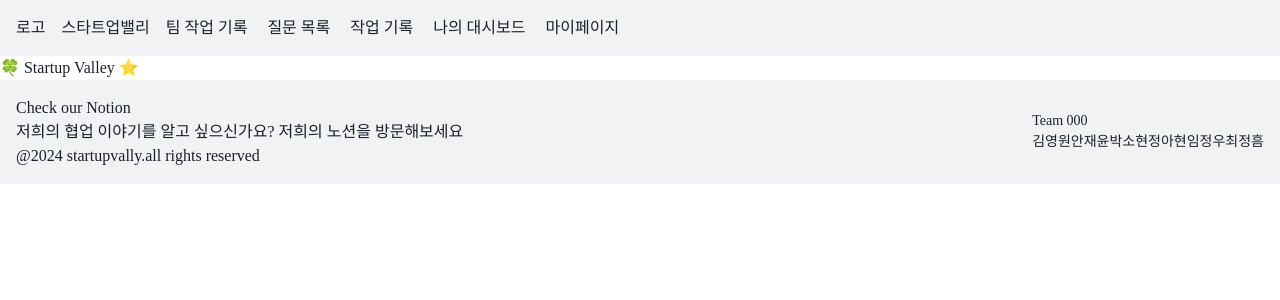
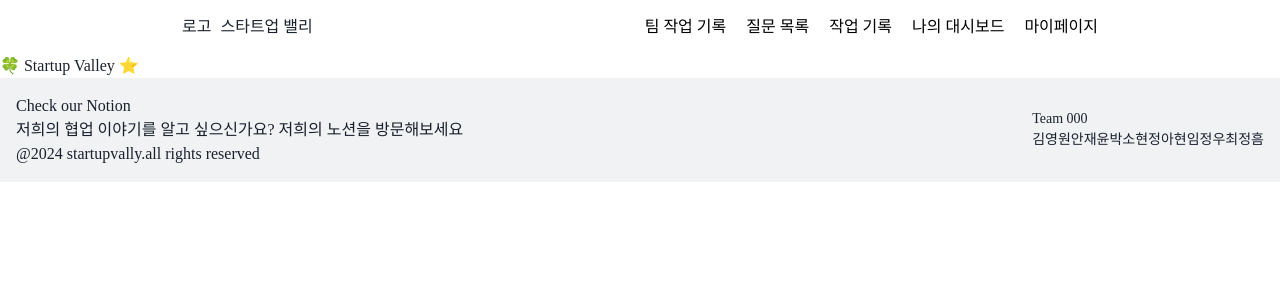
Before and after one commit to 9oormthon-univ/2024_BEOTKKOTTHON_TEAM_28_FE, a React (Vite) app: page / in a window 1280 px wide. Shown: the top 300 px of the page. Built offline with nearby package versions, Linux system fonts and the light colour scheme; a web font is replaced by a local one.

Commit message:
feat: header 마크업 진행

```diff
--- a/src/component/common/layout/Header.jsx
+++ b/src/component/common/layout/Header.jsx
@@ -1,29 +1,56 @@
-import { Flex, Link } from '@chakra-ui/react';
+import { useState, useEffect } from 'react';
+import { Flex, Link, Spacer } from '@chakra-ui/react';
 
 const Header = () => {
+  const [activeLink, setActiveLink] = useState('');
+
+  useEffect(() => {
+    const currentPath = window.location.pathname;
+    setActiveLink(currentPath);
+  }, []);
+
   return (
     <header>
-      <Flex alignItems="center" p="4" bg="#F0F2F4">
-        <Link href="/" mr="4">
+      <Flex alignItems='center' p='15px 182px'>
+        <Link href='/' mr='9px'>
           로고
         </Link>
-        <Link href="/" mr="4">
-          스타트업밸리
-        </Link>
-        <Flex as="nav" gap="20px">
-          <Link href="/home">
+        <Link href='/'>스타트업 밸리</Link>
+        <Spacer />
+        <Flex gap='20px'>
+          <Link
+            href='/home'
+            color={activeLink === '/home' ? '#047857' : 'black'}
+            _hover={{ textDecoration: 'none' }}
+          >
             팀 작업 기록
           </Link>
-          <Link href="/question-list">
+          <Link
+            href='/question-list'
+            color={activeLink === '/question-list' ? '#047857' : 'black'}
+            _hover={{ textDecoration: 'none' }}
+          >
             질문 목록
           </Link>
-          <Link href="/task-history">
+          <Link
+            href='/task-history'
+            color={activeLink === '/task-history' ? '#047857' : 'black'}
+            _hover={{ textDecoration: 'none' }}
+          >
             작업 기록
           </Link>
-          <Link href="/dashboard">
+          <Link
+            href='/dashboard'
+            color={activeLink === '/dashboard' ? '#047857' : 'black'}
+            _hover={{ textDecoration: 'none' }}
+          >
             나의 대시보드
           </Link>
-          <Link href="/mypage">
+          <Link
+            href='/mypage'
+            color={activeLink === '/mypage' ? '#047857' : 'black'}
+            _hover={{ textDecoration: 'none' }}
+          >
             마이페이지
           </Link>
         </Flex>
```
